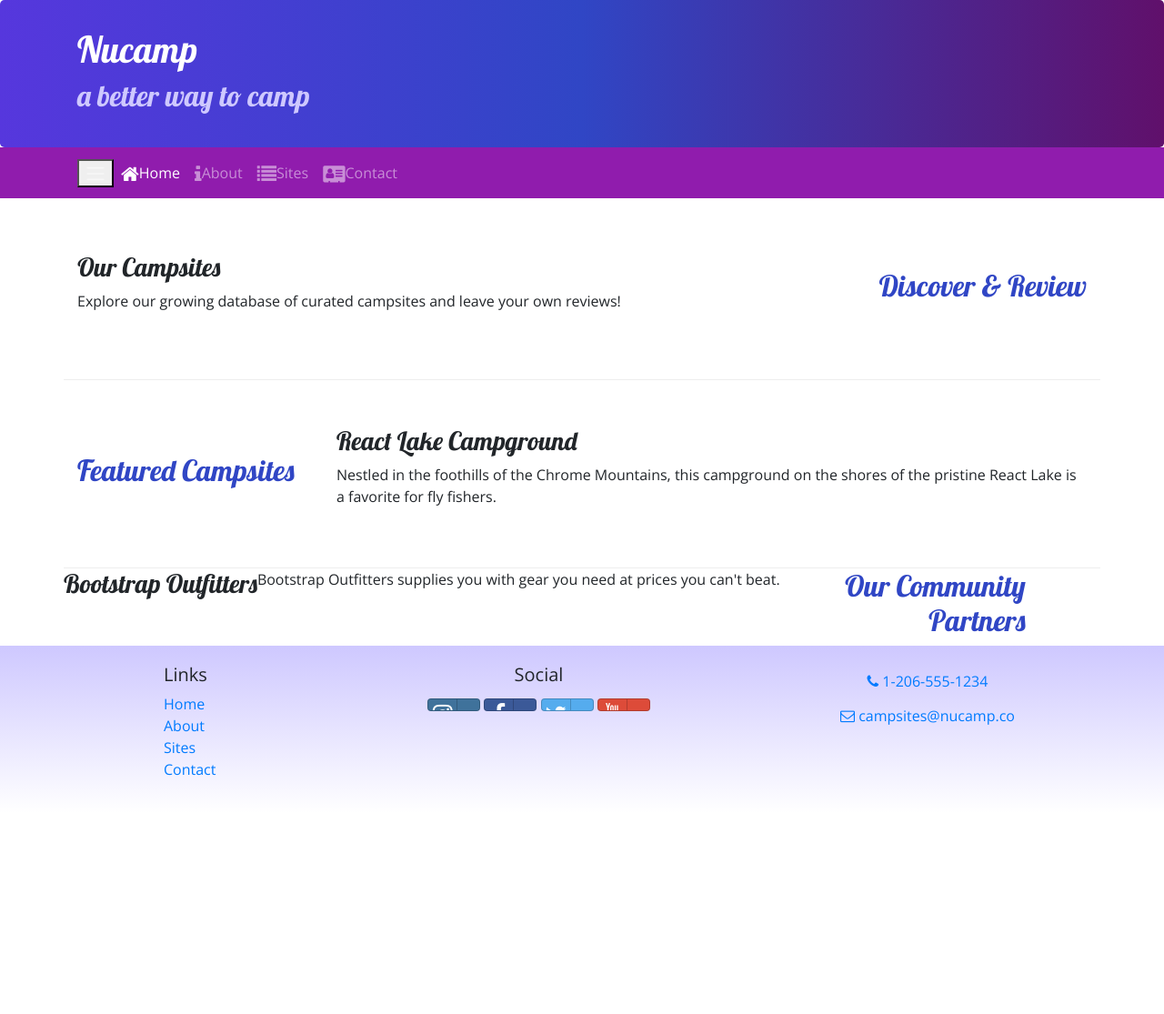
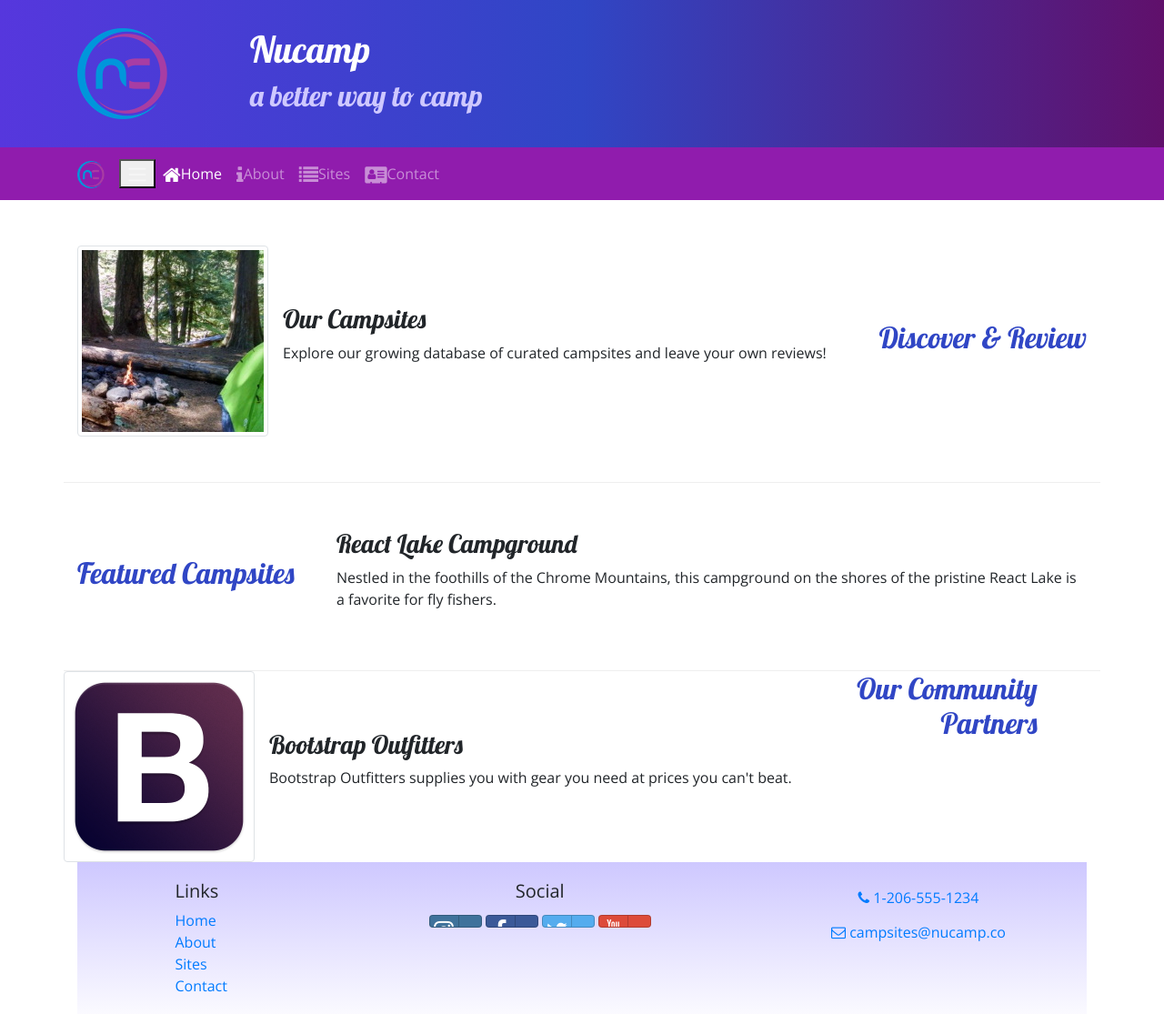
Before and after one commit to Mbappe-254/git-test, a website: page index.html in a window 1280 px wide. Shown: the whole page at 91% size. Before the commit the page ends 894 px from the top, so only its background shows below. Drawn offline with nearby package versions, Linux system fonts and the light colour scheme.

Commit message:
media and images

```diff
--- a/index.html
+++ b/index.html
@@ -17,9 +17,12 @@
 
 <body>
 
-    <header class="jumbotron">
+    <header class="jumbotron jumbotron-fluid">
         <div class="container" >
             <div class="row">
+                <div class="col-4 col-sm-3 col-md-2 align-self-center">
+                    <img src="img/logo.png" class="img-fluid" />
+                 </div>
                 <div class="col">
             <h1>Nucamp</h1>
             <h2>a better way to camp</h2>
@@ -30,7 +33,9 @@
 
             <nav class="navbar navbar-expand-sm navbar-dark sticky-top">
                 <div class="container">
-                <button class="nav-toggler ml-auto" type="button" data-toggle="collapse" data-target="#nucampNavbar">
+                    <a class="navbar-brand" href="#"><img src="img/logo.png" height="30" width="30" /></a>
+                    <button class="navbar-toggler" type="button" data-toggle="collapse" data-target="#nucampNavbar">
+                <button class="nav-toggler" type="button" data-toggle="collapse" data-target="#nucampNavbar">
                     <span class="navbar-toggler-icon"></span>
                 </button>
                 <div class="collapse navbar-collapse" id="nucampNavbar">
@@ -49,8 +54,13 @@
         <h2 class="text-sm-right">Discover & Review</h2>
     </div>
                 <div class="col">
+                    <div class="media">
+                        <img class="d-flex mr-3 img-thumbnail" src="img/breadcrumb-trail-thumb.jpg" alt="Breadcrumb Trail" />
+                        <div class="media-body align-self-center">
                             <h3>Our Campsites</h3>
-        <p>Explore our growing database of curated campsites and leave your own reviews!</p>
+                            <p class="d-none d-sm-block">Explore our growing database of curated campsites and leave your own reviews!</p>
+                    </div>
+                </div>
         </div>
     </div>
 <div class="row row-content align-items-center">
@@ -66,8 +76,11 @@
         <div class="col-sm-4 order-sm-last col-md-3">
         <h2 class="text-sm-right">Our Community Partners</h2>
         </div>
+        <div class="media">
+            <img class="d-flex mr-3 img-thumbnail" src="img/bootstrap-thumb.png" alt="Bootstrap Outfitters" />
+            <div class="media-body align-self-center">
                 <h3>Bootstrap Outfitters</h3>
-        <p>Bootstrap Outfitters supplies you with gear you need at prices you can't beat.</p>
+                <p class="d-none d-sm-block">Bootstrap Outfitters supplies you with gear you need at prices you can't beat.</p>
             </div>
         </div>
     </div>
```
Also changed, not shown: aboutus.html (+8 -4 lines), contactus.html (+5 -2 lines), img/bootstrap-thumb.png (added), img/breadcrumb-trail-thumb.jpg (added), img/breadcrumb-trail.jpg (added), img/chrome-river-thumb.jpg (added), img/chrome-river.jpg (added), img/logo.png (added), img/react-lake-thumb.jpg (added), img/react-lake.jpg (added), 2 other files. Lines whose indentation alone changed are shown as unchanged.
